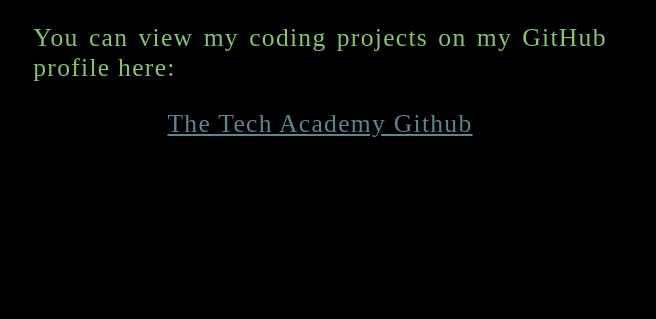
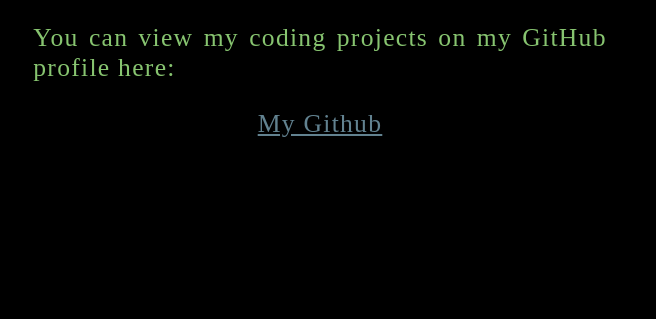
Before and after one commit to kb789/kb789.github.io, a plain HTML site: page index.html in a window 1280 px wide. Shown: the part 1940-2259 px from the top of the page, 0-656 px from the left. Drawn offline with Linux system fonts and the light colour scheme.

Commit message:
fixed typo

```diff
--- a/index.html
+++ b/index.html
@@ -121,7 +121,7 @@
                 <h1>GitHub</h1>
                 <p>You can view my coding projects on my GitHub profile here:
                     <br>
-                    <p class="center"><a href="https://github.com/kb789/Javascript-Projects" target="_blank">The Tech Academy Github</a></p>
+                    <p class="center"><a href="https://github.com/kb789/Javascript-Projects" target="_blank">My Github</a></p>
                 </p>
             </div>
             <!-- Right column -->
```
